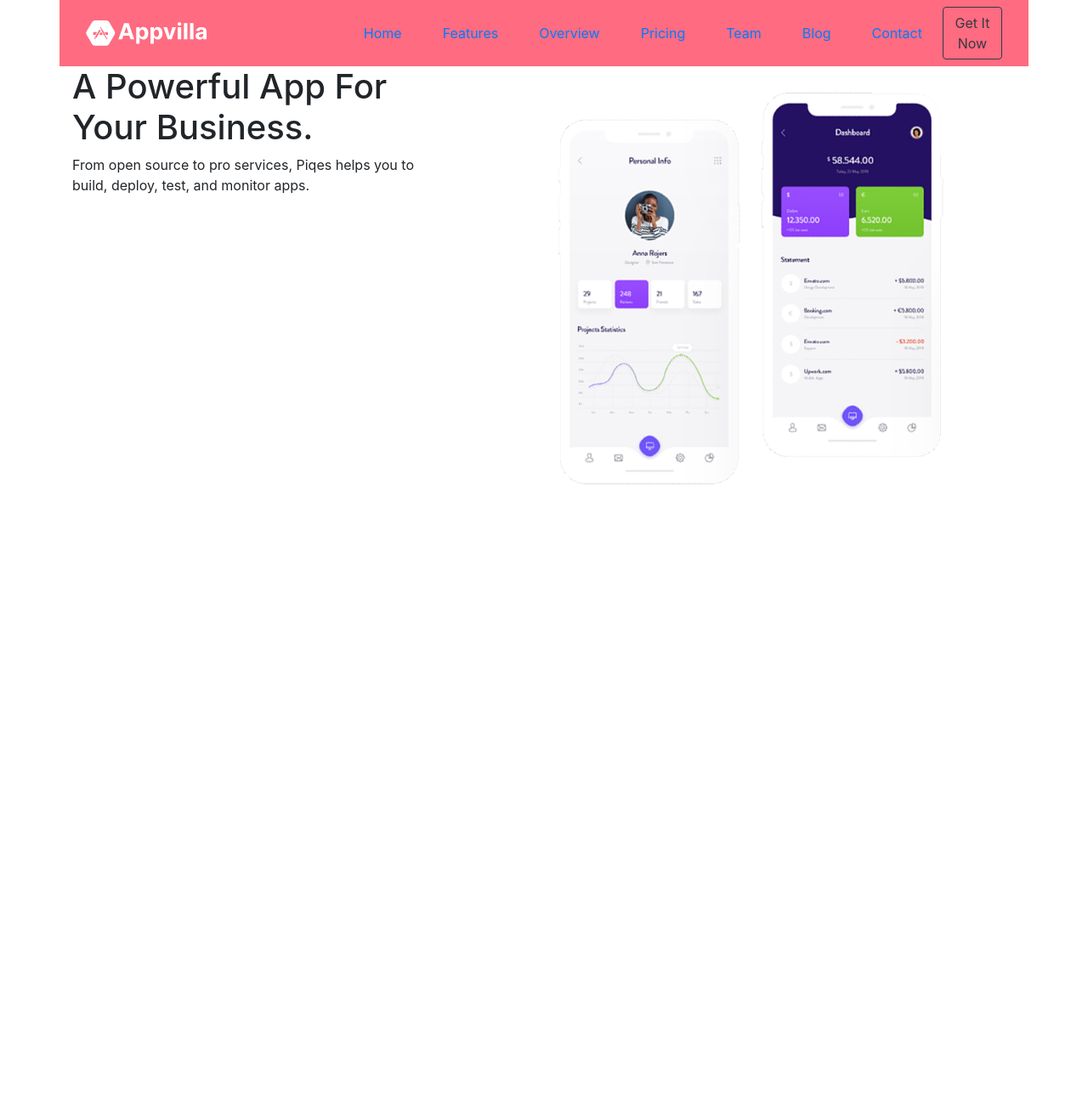
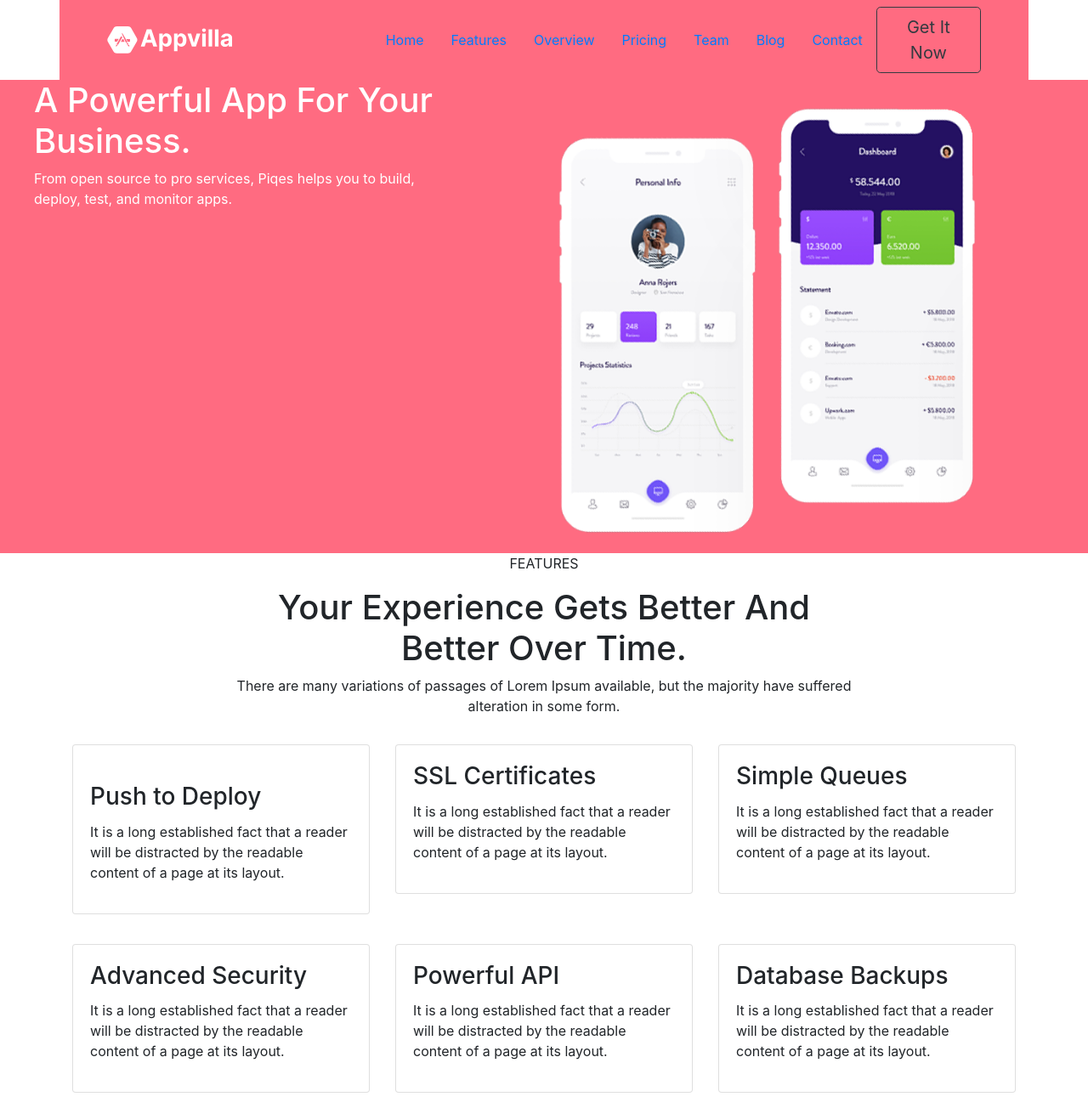
Before and after one commit to madan3242/Appvilla, a plain HTML site: page index.html in a window 1280 px wide. Shown: the whole page at 85% size. Before the commit the page ends 800 px from the top, so only its background shows below. Drawn offline with nearby package versions, Linux system fonts and the light colour scheme.

Commit message:
features section added

```diff
--- a/assets/css/style.css
+++ b/assets/css/style.css
@@ -1,7 +1,14 @@
 
 .container-1{
     background-color: hsl(351,100%,71%);
+    color: #fff;
+    width: 100%;
+    padding: 0 40px;
 }
 /* .navbar{
     width: 74%;
 } */
+
+.card{
+    margin: 5% 0;
+}
--- a/index.html
+++ b/index.html
@@ -26,32 +26,35 @@
                     <img class="w-50" src="./assets/images/logo/white-logo.svg" alt="">
                 </a>
             </div>
-            <button class="navbar-toggler" type="button" data-toggle="collapse" data-target="#navbarId" aria-controls="navbarSupportedContent" aria-expanded="false" aria-label="Toggle navigation">
+            <button class="navbar-toggler" type="button" data-toggle="collapse" data-target="#navbarId" aria-controls="navbarId" aria-expanded="false" aria-label="Toggle navigation">
                 <span class="navbar-toggler-icon"></span>
             </button>
 
             <div class="collapse navbar-collapse" id="navbarId">
                 <ul class="navbar-nav mx-auto">
-                    <li class="nav-item px-3"><a class="nav-link" href="">Home</a></li>
-                    <li class="nav-item px-3"><a class="nav-link" href="">Features</a></li>
-                    <li class="nav-item px-3"><a class="nav-link" href="">Overview</a></li>
-                    <li class="nav-item px-3"><a class="nav-link" href="">Pricing</a></li>
-                    <li class="nav-item px-3"><a class="nav-link" href="">Team</a></li>
-                    <li class="nav-item px-3"><a class="nav-link" href="">Blog</a></li>
-                    <li class="nav-item px-3"><a class="nav-link" href="">Contact</a></li>
+                    <li class="nav-item px-2"><a class="nav-link" href="">Home</a></li>
+                    <li class="nav-item px-2"><a class="nav-link" href="">Features</a></li>
+                    <li class="nav-item px-2"><a class="nav-link" href="">Overview</a></li>
+                    <li class="nav-item px-2"><a class="nav-link" href="">Pricing</a></li>
+                    <li class="nav-item px-2"><a class="nav-link" href="">Team</a></li>
+                    <li class="nav-item px-2"><a class="nav-link" href="">Blog</a></li>
+                    <li class="nav-item px-2"><a class="nav-link" href="">Contact</a></li>
                 </ul>
                 <div>
-                    <a class="btn btn-outline-dark" href="#">Get It Now</a>
+                    <a class="btn btn-outline-dark btn-lg" href="#">Get It Now</a>
                 </div>
             </div>
         </nav>
     </div>
 
-    <div class="container">
+    <div class=" container-1">
         <div class="row">
-            <div class="col-lg-5">
-                <h1 class="text-left">A Powerful App For Your Business.</h1>
-                <p class="text-left">From open source to pro services, Piqes helps you to build, deploy, test, and monitor apps.</p>
+            <div class="col-lg-5 ">
+                <div class="align-middle">
+
+                    <h1 class="text-left">A Powerful App For Your Business.</h1>
+                    <p class="text-left">From open source to pro services, Piqes helps you to build, deploy, test, and monitor apps.</p>
+                </div>
             </div>
             <div class="col-lg-7">
                 <img class="w-100" src="./assets/images/phone.png" alt="Phone">
@@ -59,5 +62,94 @@
         </div>
     </div>
 
+
+
+    <div class="container">
+        <div class="row">
+            <div class="col-lg-8 mx-auto text-center">
+                <p>FEATURES</p>
+                <h1>Your Experience Gets Better And Better Over Time.</h1>
+                <p>There are many variations of passages of Lorem Ipsum available, but the majority have suffered alteration in some form.</p>
+            </div>
+        </div>
+        <div class="row">
+            <div class="col-md-6 col-lg-4">
+                <div class="card">
+                    <div class="card-body">
+                        <button class="btn btn-lg">
+                            <i class="lni lni-cloud-upload"></i>
+                        </button>
+                        <div class="card-title">
+                            <h3>Push to Deploy</h3>
+                        </div>
+                        <div class="card-text">
+                            <p>It is a long established fact that a reader will be distracted by the readable content of a page at its layout.</p>
+                        </div>
+                    </div>
+                </div>
+            </div>
+            <div class="col-md-6 col-lg-4">
+                <div class="card">
+                    <div class="card-body">
+                        <div class="card-title">
+                            <h3>SSL Certificates</h3>
+                        </div>
+                        <div class="card-text">
+                            <p>It is a long established fact that a reader will be distracted by the readable content of a page at its layout.</p>
+                        </div>
+                    </div>
+                </div>
+            </div>
+            <div class="col-md-6 col-lg-4">
+                <div class="card">
+                    <div class="card-body">
+                        <div class="card-title">
+                            <h3>Simple Queues</h3>
+                        </div>
+                        <div class="card-text">
+                            <p>It is a long established fact that a reader will be distracted by the readable content of a page at its layout.</p>
+                        </div>
+                    </div>
+                </div>
+            </div>
+            <div class="col-md-6 col-lg-4">
+                <div class="card">
+                    <div class="card-body">
+                        <div class="card-title">
+                            <h3>Advanced Security</h3>
+                        </div>
+                        <div class="card-text">
+                            <p>It is a long established fact that a reader will be distracted by the readable content of a page at its layout.</p>
+                        </div>
+                    </div>
+                </div>
+            </div>
+            <div class="col-md-6 col-lg-4">
+                <div class="card">
+                    <div class="card-body">
+                        <div class="card-title">
+                            <h3>Powerful API</h3>
+                        </div>
+                        <div class="card-text">
+                            <p>It is a long established fact that a reader will be distracted by the readable content of a page at its layout.</p>
+                        </div>
+                    </div>
+                </div>
+            </div>
+            <div class="col-md-6 col-lg-4">
+                <div class="card">
+                    <div class="card-body">
+                        <div class="card-title">
+                            <h3>Database Backups</h3>
+                        </div>
+                        <div class="card-text">
+                            <p>It is a long established fact that a reader will be distracted by the readable content of a page at its layout.</p>
+                        </div>
+                    </div>
+                </div>
+            </div>
+        </div>
+    </div>
+
 </body>
 </html>
```
